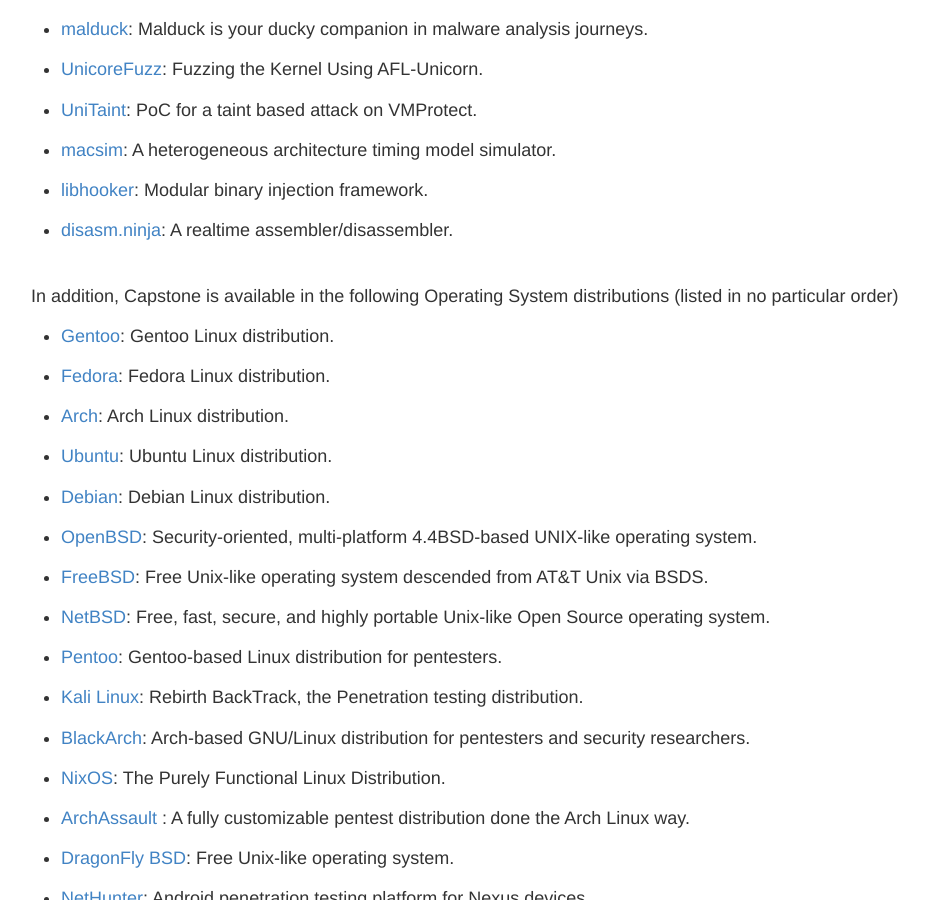
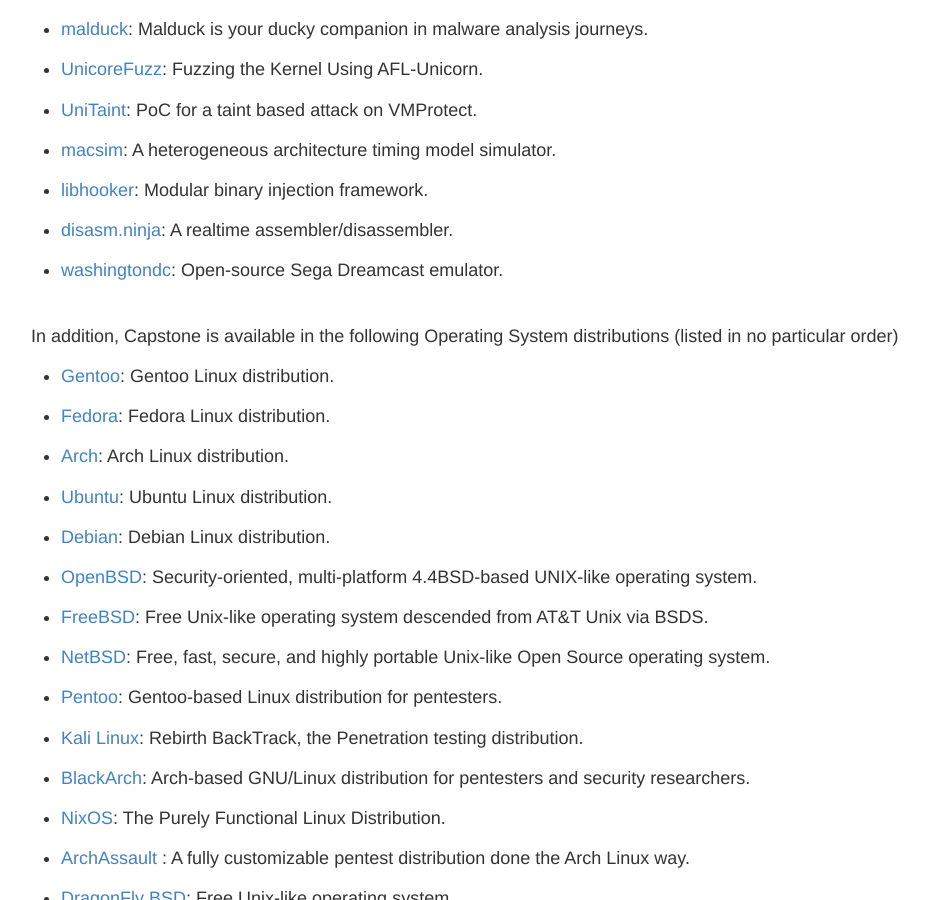
Before and after one commit to capstone-engine/capstone-engine.github.io, a Jekyll site: the page built from showcase.md, in a window 1280 px wide and 900 px high, scrolled down 19376 px. Shown: the whole window, without its empty margins (169-1098 px from the left). Built offline with Jekyll 4.4.1, drawn with Linux system fonts in a browser that asks for light colours; some of the changed lines change nothing that is shown.

Commit message:
showcase

```diff
--- a/showcase.md
+++ b/showcase.md
@@ -5,7 +5,7 @@
 
 ## Showcase
 
-In our knowledge, Capstone has been used by **465** following products (listed in no particular order).
+In our knowledge, Capstone has been used by **466** following products (listed in no particular order).
 
 - [Unicorn](http://www.unicorn-engine.org): Lightweight multi-arch, multi-platform CPU emulator framework.
 
@@ -935,6 +935,8 @@
 
 - [disasm.ninja](https://disasm.ninja): A realtime assembler/disassembler.
 
+- [washingtondc](https://github.com/washingtondc-emu/washingtondc): Open-source Sega Dreamcast emulator.
+
 
 <br>
 In addition, Capstone is available in the following Operating System distributions (listed in no particular order)
```
